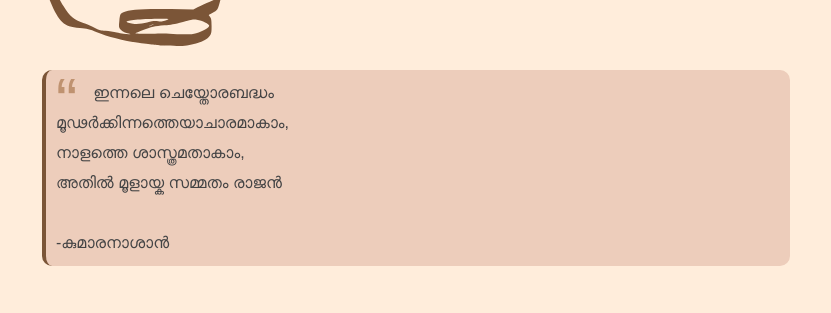
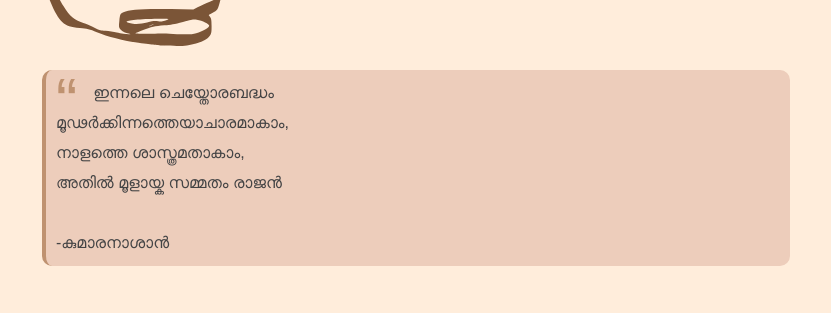
Before and after one commit to VivekThazhathattil/thakarachenda, a React (Create React App) app: page / in a window 1280 px wide. Shown: the part 467-780 px from the top of the page, without its empty margins (224-1055 px from the left). Built offline with nearby package versions, Linux system fonts and the light colour scheme.

Commit message:
paper theme: change color palette

```diff
--- a/src/themes.js
+++ b/src/themes.js
@@ -9,11 +9,11 @@ export const darkTheme = {
 };
 
 export const plainTheme = {
-  mainColor:  "black",
-  secColor:   "black",
+  mainColor:  "#c6393c",
+  secColor:   "#24305b",
   mainBg:     "#fff",
   secBg:      "#f2f2f2",
-  textColor:  "black",
+  textColor:  "#3a4d92",
 };
 
 export const cherryTheme = {
@@ -62,13 +62,16 @@ export const GlobalStyles = createGlobalStyle`
     border-bottom-color: ${props => props.theme.secColor};
   }
   blockquote{
-    border-left-color: ${props => props.theme.secColor};
+    border-left-color: ${props => props.theme.mainColor};
   }
   .stat-bar{
     background: ${props => props.theme.mainColor}
   }
   hr{
     border-top-color: ${props => props.theme.mainColor}
+  }
+  pre{
+    border-left-color: ${props => props.theme.mainColor}
   }
   /* ---------------------------------------------------- */
   a:visited,
@@ -77,9 +80,6 @@ export const GlobalStyles = createGlobalStyle`
   h1,
   h3 {
     color: ${props => props.theme.secColor}
-  }
-  pre{
-    border-left-color: ${props => props.theme.secColor}
   }
   .song-container{
     box-shadow: ${props => "2px 2px 0.5px 0.5px " + props.theme.secColor};
```
